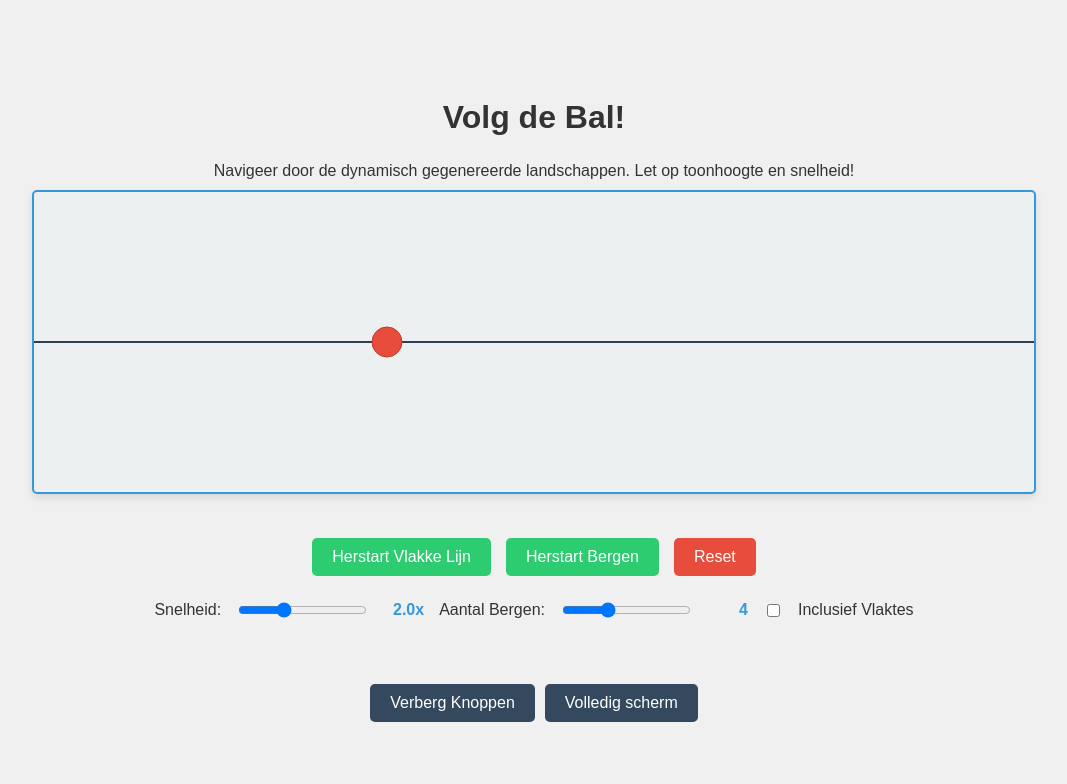
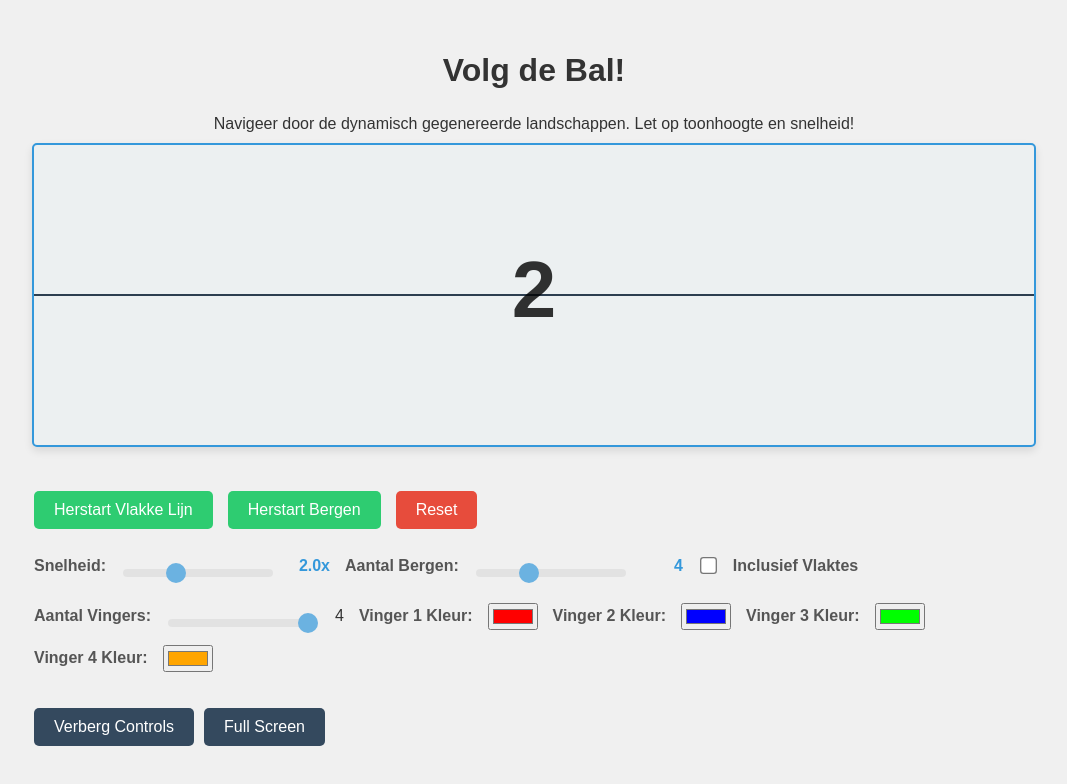
Before and after one commit to FloatingPointError/sisyphus, a plain HTML site: page index.html in a window 1280 px wide. Both pictures are taken after a click on the button "Start Vlakke Lijn". Shown: the whole page, without its empty margins (106-1173 px from the left). Drawn offline with Linux system fonts and the light colour scheme.

Commit message:
Add finger color controls and dynamic ball color based on position

```diff
--- a/app/app.js
+++ b/app/app.js
@@ -1,4 +1,5 @@
 import { domElements } from './elements/index.js';
+import { getBallColor } from './elements/ballColorModule.js';
 
 document.addEventListener('DOMContentLoaded', () => {
     const canvas = domElements.animationCanvas;
@@ -17,52 +18,65 @@ document.addEventListener('DOMContentLoaded', () => {
     const fullscreenButton = document.getElementById('fullscreenButton');
     const controlsContainer = document.getElementById('controlsContainer');
 
-    // Canvas afmetingen (worden nu dynamisch bijgehouden)
+    // Nieuwe controls voor vingerkleuren
+    const numFingersSlider = document.getElementById('numFingersSlider');
+    const currentNumFingersSpan = document.getElementById('currentNumFingers');
+    const fingerColorInputs = [
+        document.getElementById('fingerColor1'),
+        document.getElementById('fingerColor2'),
+        document.getElementById('fingerColor3'),
+        document.getElementById('fingerColor4')
+    ];
+
     let canvasWidth = canvas.width;
     let canvasHeight = canvas.height;
 
-    // Bal eigenschappen
+    function setCanvasWidthCssVariable() {
+        document.documentElement.style.setProperty('--canvas-width', `${canvas.clientWidth}px`);
+    }
+
     const ballRadius = 15;
     let ballX = ballRadius;
     let ballY = canvasHeight / 2;
     let ballSpeed = parseFloat(speedSlider.value);
     let animationId = null;
+    let countdownIntervalId = null;
 
-    // Lijn eigenschappen
     const lineWidth = 2;
     const lineColor = '#2c3e50';
 
-    // --- Definieer de paden ---
-    // Pad voor de vlakke lijn (Y blijft constant)
     const flatPath = {
         points: [{ x: 0, y: canvasHeight / 2 }, { x: canvasWidth, y: canvasHeight / 2 }],
-        curves: [] // Deze wordt later gevuld door generateMountainPath voor de vlakke lijn
+        curves: []
     };
-    // Initialize flatPath.curves for the plain line immediately after canvasWidth/Height are known
+
+    function initializeFlatPathCurves() {
+        flatPath.points = [{ x: 0, y: canvasHeight / 2 }, { x: canvasWidth, y: canvasHeight / 2 }];
         flatPath.curves = [{
             p0: { x: 0, y: flatPath.points[0].y },
-        p1: { x: canvasWidth / 2, y: flatPath.points[0].y }, // Control point op dezelfde Y
+            p1: { x: canvasWidth / 2, y: flatPath.points[0].y },
             p2: { x: canvasWidth, y: flatPath.points[0].y }
         }];
+    }
+    initializeFlatPathCurves();
 
+    let currentPathData = flatPath;
+    let isCountingDown = false;
+    let countdownValue = 4;
 
-    let currentPathData = flatPath; // Start met de vlakke lijn
+    // ... (getPointOnBezier, getYForX, generateMountainPath - deze blijven ongewijzigd) ...
 
-    // Functie om een punt op een kwadratische Bezier curve te berekenen
     function getPointOnBezier(t, p0, p1, p2) {
         const x = Math.pow(1 - t, 2) * p0.x + 2 * (1 - t) * t * p1.x + Math.pow(t, 2) * p2.x;
         const y = Math.pow(1 - t, 2) * p0.y + 2 * (1 - t) * t * p1.y + Math.pow(t, 2) * p2.y;
         return { x, y };
     }
 
-    // Functie om de Y-positie van de bal te berekenen op basis van zijn X-positie
-    // Dit gebruikt nu de voorgedefinieerde Bezier curve segmenten
     function getYForX(x, pathData) {
         if (!pathData || !pathData.curves || pathData.curves.length === 0) {
-            return canvasHeight / 2; // Valback als er geen pad is
+            return canvasHeight / 2;
         }
 
-        // Deel het segment in kleine stapjes en zoek de t die het dichtst bij x komt
         const numSteps = 100;
 
         for (let i = 0; i < pathData.curves.length; i++) {
@@ -72,12 +86,10 @@ document.addEventListener('DOMContentLoaded', () => {
             let closestT = 0;
             let smallestDiff = Infinity;
 
-            // Check of de x-positie van de bal binnen de X-grenzen van deze curve valt
-            // (Dit is een vereenvoudiging, want Bezier curves kunnen buiten hun ankerpunten komen)
             const curveMinX = Math.min(p0.x, p1.x, p2.x);
             const curveMaxX = Math.max(p0.x, p1.x, p2.x);
 
-            if (x >= curveMinX - 1 && x <= curveMaxX + 1) { // Kleine marge toevoegen
+            if (x >= curveMinX - 1 && x <= curveMaxX + 1) {
                 for (let step = 0; step <= numSteps; step++) {
                     const currentT = step / numSteps;
                     const pointOnCurve = getPointOnBezier(currentT, p0, p1, p2);
@@ -93,14 +105,12 @@ document.addEventListener('DOMContentLoaded', () => {
             }
         }
 
-        // Als x buiten alle curves valt (bijv. aan het begin/einde), blijf dan op de start/eind Y
         if (x < pathData.points[0].x) return pathData.points[0].y;
         if (x > pathData.points[pathData.points.length - 1].x) return pathData.points[pathData.points.length - 1].y;
 
-        return canvasHeight / 2; // Valback
+        return canvasHeight / 2;
     }
 
-    // --- Aangepaste functie: Genereer een willekeurig bergpad met ronde toppen ---
     function generateMountainPath(numSegments, includePlateaus) {
         const generatedPoints = [];
         const curves = [];
@@ -110,7 +120,6 @@ document.addEventListener('DOMContentLoaded', () => {
         const segmentWidth = canvasWidth / numSegments;
         const plateauChance = 0.3;
 
-        // Startpunt van het hele pad
         generatedPoints.push({ x: 0, y: canvasHeight / 2 });
 
         for (let i = 0; i < numSegments; i++) {
@@ -143,21 +152,18 @@ document.addEventListener('DOMContentLoaded', () => {
             p0 = endPointOfCurve;
         }
 
-        // Speciale afhandeling voor vlakke lijn: als er maar twee punten zijn (start en eind),
-        // maak dan een enkele Bezier curve die een rechte lijn voorstelt.
-        if (generatedPoints.length === 2) {
+        if (generatedPoints.length === 2 && !includePlateaus) {
             curves.push({
                 p0: generatedPoints[0],
-                p1: { x: (generatedPoints[0].x + generatedPoints[1].x) / 2, y: generatedPoints[0].y }, // Controlepunt op dezelfde Y
+                p1: { x: (generatedPoints[0].x + generatedPoints[1].x) / 2, y: generatedPoints[0].y },
                 p2: generatedPoints[1]
             });
         }
 
-
         return { points: generatedPoints, curves: curves };
     }
 
-    // Functie om de bal en de lijn te tekenen (nu met Bezier curves)
+    // Functie om de bal en de lijn te tekenen, en nu ook de countdown en de dynamische balkleur
     function draw() {
         ctx.clearRect(0, 0, canvasWidth, canvasHeight);
 
@@ -173,17 +179,34 @@ document.addEventListener('DOMContentLoaded', () => {
             ctx.stroke();
         }
 
-        // Teken de bal
+        // Teken de bal ALLEEN als de countdown NIET loopt
+        if (!isCountingDown) {
+            // Haal de huidige instellingen op voor de bal kleur
+            const numFingers = parseInt(numFingersSlider.value);
+            const selectedFingerColors = fingerColorInputs.map(input => input.value);
+
+            // Gebruik de geïmporteerde functie om de balkleur te krijgen
+            const ballColor = getBallColor(ballY, canvasHeight, numFingers, selectedFingerColors);
+
             ctx.beginPath();
             ctx.arc(ballX, ballY, ballRadius, 0, Math.PI * 2);
-        ctx.fillStyle = '#e74c3c';
+            ctx.fillStyle = ballColor; // Gebruik de dynamische kleur
             ctx.fill();
-        ctx.strokeStyle = '#c0392b';
+            ctx.strokeStyle = '#c0392b'; // Randkleur blijft hetzelfde
             ctx.lineWidth = 1;
             ctx.stroke();
         }
 
-    // Functie om de balpositie te updaten
+        // Teken de countdown timer
+        if (isCountingDown) {
+            ctx.fillStyle = 'rgba(0, 0, 0, 0.8)';
+            ctx.font = 'bold 80px Arial';
+            ctx.textAlign = 'center';
+            ctx.textBaseline = 'middle';
+            ctx.fillText(countdownValue, canvasWidth / 2, canvasHeight / 2);
+        }
+    }
+
     function update() {
         ballX += ballSpeed;
 
@@ -194,32 +217,49 @@ document.addEventListener('DOMContentLoaded', () => {
         ballY = getYForX(ballX, currentPathData);
     }
 
-    // De animatieloop
     function animate() {
+        if (!isCountingDown) {
             update();
+        }
         draw();
         animationId = requestAnimationFrame(animate);
     }
 
-    // Functie om de animatie te starten met een specifiek pad
-    function startAnimation(pathData) {
+    function startAnimationOrCountdown(pathData) {
         cancelAnimationFrame(animationId);
+        clearInterval(countdownIntervalId);
         animationId = null;
         currentPathData = pathData;
         resetBall();
+        updateButtonLabels();
+
+        isCountingDown = true;
+        countdownValue = 4;
+        draw();
+
+        const beatInterval = 1200;
+
+        countdownIntervalId = setInterval(() => {
+            countdownValue--;
+            if (countdownValue > 0) {
+                draw();
+            } else {
+                clearInterval(countdownIntervalId);
+                isCountingDown = false;
                 animate();
-        updateButtonLabels();
+            }
+        }, beatInterval);
     }
 
-    // Functie om de bal te resetten naar de startpositie van het huidige pad
     function resetBall() {
+        cancelAnimationFrame(animationId);
+        clearInterval(countdownIntervalId);
+        isCountingDown = false;
         ballX = ballRadius;
-        // Zorg ervoor dat ballY ook correct gezet wordt bij reset
         ballY = getYForX(ballX, currentPathData);
         draw();
     }
 
-    // Update de teksten op de startknoppen
     function updateButtonLabels() {
         startButton.textContent = "Herstart Vlakke Lijn";
         generateMountainsButton.textContent = "Herstart Bergen";
@@ -227,19 +267,17 @@ document.addEventListener('DOMContentLoaded', () => {
 
     // --- Event Listeners voor de knoppen en sliders ---
     startButton.addEventListener('click', () => {
-        startAnimation(flatPath);
+        startAnimationOrCountdown(flatPath);
     });
 
     generateMountainsButton.addEventListener('click', () => {
         const numMountains = parseInt(numMountainsSlider.value);
         const includePlateaus = includePlateausCheckbox.checked;
         const newMountainPathData = generateMountainPath(numMountains, includePlateaus);
-        startAnimation(newMountainPathData);
+        startAnimationOrCountdown(newMountainPathData);
     });
 
     resetButton.addEventListener('click', () => {
-        cancelAnimationFrame(animationId);
-        animationId = null;
         resetBall();
         startButton.textContent = "Start Vlakke Lijn";
         generateMountainsButton.textContent = "Genereer & Start Bergen";
@@ -254,7 +292,25 @@ document.addEventListener('DOMContentLoaded', () => {
         currentNumMountainsSpan.textContent = numMountainsSlider.value;
     });
 
-    // --- Nieuwe Event Listeners voor togglen controls en fullscreen ---
+    // Nieuwe event listener voor aantal vingers slider
+    numFingersSlider.addEventListener('input', () => {
+        currentNumFingersSpan.textContent = numFingersSlider.value;
+        // Forceer een hertekening zodat de balkleur direct update als de bal al beweegt
+        if (!isCountingDown && animationId) {
+            draw();
+        }
+    });
+
+    // Event listeners voor de kleur inputvelden
+    fingerColorInputs.forEach(input => {
+        input.addEventListener('input', () => {
+            // Forceer een hertekening zodat de balkleur direct update als de bal al beweegt
+            if (!isCountingDown && animationId) {
+                draw();
+            }
+        });
+    });
+
 
     toggleControlsButton.addEventListener('click', () => {
         controlsContainer.classList.toggle('hidden');
@@ -275,46 +331,33 @@ document.addEventListener('DOMContentLoaded', () => {
         }
     });
 
-    // Pas canvas afmetingen aan bij (de)activeren fullscreen
     document.addEventListener('fullscreenchange', () => {
         if (document.fullscreenElement) {
             appContainer.classList.add('fullscreen');
-            // Pas canvas afmetingen aan voor fullscreen
-            canvasWidth = window.innerWidth * 0.95; // Bijna volle breedte
-            canvasHeight = window.innerHeight * 0.80; // Bijna volle hoogte
+            canvasWidth = window.innerWidth * 0.95;
+            canvasHeight = window.innerHeight * 0.80;
+        } else {
+            appContainer.classList.remove('fullscreen');
+            canvasWidth = 1000;
+            canvasHeight = 300;
+        }
         canvas.width = canvasWidth;
         canvas.height = canvasHeight;
-            resetBall(); // Reset de balpositie en herteken de lijn op de nieuwe schaal
+        setCanvasWidthCssVariable();
+
+        if (currentPathData === flatPath) {
+            initializeFlatPathCurves();
+            currentPathData = flatPath;
         } else {
-            appContainer.classList.remove('fullscreen');
-            // Herstel canvas afmetingen naar initieel
-            canvasWidth = 1000;
-            canvasHeight = 300;
-            canvas.width = canvasWidth;
-            canvas.height = canvasHeight;
-            resetBall(); // Reset de balpositie en herteken de lijn
-        }
-        // Forceer een hergeneratie van het bergpad om aan de nieuwe afmetingen aan te passen
-        if (currentPathData !== flatPath) { // Alleen als het geen vlakke lijn is
             const numMountains = parseInt(numMountainsSlider.value);
             const includePlateaus = includePlateausCheckbox.checked;
             const newMountainPathData = generateMountainPath(numMountains, includePlateaus);
             currentPathData = newMountainPathData;
-        } else {
-             // Zorg dat flatPath ook de juiste canvas afmetingen gebruikt
-            flatPath.points = [{ x: 0, y: canvasHeight / 2 }, { x: canvasWidth, y: canvasHeight / 2 }];
-            flatPath.curves = [{
-                p0: { x: 0, y: flatPath.points[0].y },
-                p1: { x: canvasWidth / 2, y: flatPath.points[0].y },
-                p2: { x: canvasWidth, y: flatPath.points[0].y }
-            }];
-            currentPathData = flatPath;
         }
-        // Na aanpassing van de afmetingen en paden, herteken.
+        resetBall();
+    });
+
+    // --- Initialisatie bij het laden van de pagina ---
+    setCanvasWidthCssVariable();
     draw();
 });
-
-
-    // Initial tekening bij het laden van de pagina
-    draw();
-});
--- /dev/null
+++ b/app/elements/ballColorModule.js
@@ -0,0 +1,79 @@
+// ballColorModule.js
+
+// Functie om de RGB-componenten van een hex-kleurstring te converteren naar een object
+function hexToRgb(hex) {
+    const r = parseInt(hex.substring(1, 3), 16);
+    const g = parseInt(hex.substring(3, 5), 16);
+    const b = parseInt(hex.substring(5, 7), 16);
+    return { r, g, b };
+}
+
+// Functie om een RGB-object te converteren naar een CSS RGB string
+function rgbToCss(rgb) {
+    return `rgb(${Math.round(rgb.r)}, ${Math.round(rgb.g)}, ${Math.round(rgb.b)})`;
+}
+
+/**
+ * Berekent de kleur van de bal op basis van zijn Y-positie, het aantal vingers,
+ * de canvashoogte en de kleuren die zijn toegewezen aan elke vinger.
+ * De kleur is een graduele overgang tussen de kleuren van de actieve vingers.
+ *
+ * @param {number} ballY De huidige Y-positie van de bal.
+ * @param {number} canvasHeight De hoogte van het canvas.
+ * @param {number} numFingers Het aantal actieve vingers (1-4).
+ * @param {string[]} fingerColors Een array met hex-kleurstrings voor elke vinger [Vinger1, Vinger2, Vinger3, Vinger4].
+ * @returns {string} De berekende RGB-kleurstring (e.g., "rgb(255, 0, 128)").
+ */
+export function getBallColor(ballY, canvasHeight, numFingers, fingerColors) {
+    if (numFingers < 1 || numFingers > 4 || !fingerColors || fingerColors.length === 0) {
+        return '#e74c3c'; // Fallback naar rode bal
+    }
+
+    // Bereken het 'toongedeelte' van het canvas
+    // De bal beweegt tussen 10% en 90% van de canvashoogte.
+    // Dit correleert met minHeight en maxHeight in generateMountainPath.
+    const playableHeightStart = canvasHeight * 0.1;
+    const playableHeightEnd = canvasHeight * 0.9;
+    const playableHeightRange = playableHeightEnd - playableHeightStart;
+
+    // Normaliseer de balY-positie naar een waarde tussen 0 en 1,
+    // waarbij 0 = laagste toon (hoogste Y), 1 = hoogste toon (laagste Y).
+    // Let op: Y-coördinaten in Canvas zijn omgekeerd (hogere Y is lager op scherm).
+    let normalizedY = (ballY - playableHeightStart) / playableHeightRange;
+    normalizedY = Math.max(0, Math.min(1, normalizedY)); // Zorg dat het tussen 0 en 1 blijft
+
+    // Omkeren zodat 0 bovenaan (hoge toon) is en 1 onderaan (lage toon) is.
+    // Vinger 1 is voor de hoge noten (bovenaan), vinger N voor de lage noten (onderaan).
+    // Dus 0 = vinger 1, 1 = vinger N.
+    normalizedY = 1 - normalizedY;
+
+
+    // Bepaal het 'vingersegment' waar de bal zich bevindt
+    // Bij 4 vingers: 0.0-0.25 (Vinger 1), 0.25-0.50 (Vinger 2), 0.50-0.75 (Vinger 3), 0.75-1.0 (Vinger 4)
+    const segmentSize = 1 / numFingers;
+    const currentFingerIndex = Math.floor(normalizedY / segmentSize); // 0-indexed
+
+    // Bepaal de kleuren van de twee vingers waartussen geïnterpoleerd wordt
+    const startFingerColorIndex = Math.min(currentFingerIndex, numFingers - 1); // Zorg dat we niet buiten de array gaan
+    const endFingerColorIndex = Math.min(currentFingerIndex + 1, numFingers - 1);
+
+    const color1Hex = fingerColors[startFingerColorIndex];
+    const color2Hex = fingerColors[endFingerColorIndex];
+
+    const rgb1 = hexToRgb(color1Hex);
+    const rgb2 = hexToRgb(color2Hex);
+
+    // Bereken de progressie binnen het huidige vingersegment (0 tot 1)
+    let progressInSegment = (normalizedY - (currentFingerIndex * segmentSize)) / segmentSize;
+    // Als we aan het laatste segment zijn en er is maar 1 vinger, dan is er geen overgang
+    if (numFingers === 1) {
+        progressInSegment = 0; // Geen overgang
+    }
+
+    // Interpolatie van RGB-waarden
+    const r = rgb1.r + (rgb2.r - rgb1.r) * progressInSegment;
+    const g = rgb1.g + (rgb2.g - rgb1.g) * progressInSegment;
+    const b = rgb1.b + (rgb2.b - rgb1.b) * progressInSegment;
+
+    return rgbToCss({ r, g, b });
+}
--- a/index.html
+++ b/index.html
@@ -7,18 +7,21 @@
     <link rel="stylesheet" href="styles/style.css">
 </head>
 <body>
-    <div id="appContainer"> <h1>Volg de Bal!</h1>
+        <div id="appContainer">
+        <h1>Volg de Bal!</h1>
         <p>Navigeer door de dynamisch gegenereerde landschappen. Let op toonhoogte en snelheid!</p>
 
         <canvas id="animationCanvas" width="1000" height="300"></canvas>
 
         <div id="controlsContainer" class="visible">
-            <div class="controls-group"> <button id="startButton">Start Vlakke Lijn</button>
+            <div class="controls-group">
+                <button id="startButton">Start Vlakke Lijn</button>
                 <button id="generateMountainsButton">Genereer & Start Bergen</button>
                 <button id="resetButton">Reset</button>
             </div>
 
-            <div class="controls-group"> <label for="speedSlider">Snelheid:</label>
+            <div class="controls-group">
+                <label for="speedSlider">Snelheid:</label>
                 <input type="range" id="speedSlider" min="0.5" max="5" value="2" step="0.1">
                 <span id="currentSpeed">2.0x</span>
 
@@ -29,10 +32,21 @@
                 <input type="checkbox" id="includePlateausCheckbox">
                 <label for="includePlateausCheckbox">Inclusief Vlaktes</label>
             </div>
+
+            <div class="controls-group"> <label for="numFingersSlider">Aantal Vingers:</label>
+                <input type="range" id="numFingersSlider" min="1" max="4" value="4" step="1">
+                <span id="currentNumFingers">4</span>
+
+                <label for="fingerColor1">Vinger 1 Kleur:</label>
+                <input type="color" id="fingerColor1" value="#FF0000"> <label for="fingerColor2">Vinger 2 Kleur:</label>
+                <input type="color" id="fingerColor2" value="#0000FF"> <label for="fingerColor3">Vinger 3 Kleur:</label>
+                <input type="color" id="fingerColor3" value="#00FF00"> <label for="fingerColor4">Vinger 4 Kleur:</label>
+                <input type="color" id="fingerColor4" value="#FFA500"> </div>
         </div>
 
-        <div class="app-buttons"> <button id="toggleControlsButton">Verberg Knoppen</button>
-            <button id="fullscreenButton">Volledig scherm</button>
+        <div class="app-buttons">
+            <button id="toggleControlsButton">Verberg Controls</button>
+            <button id="fullscreenButton">Full Screen</button>
         </div>
     </div>
 
--- a/styles/style.css
+++ b/styles/style.css
@@ -106,20 +106,20 @@ canvas {
 .controls-group {
     display: flex;
     flex-wrap: wrap; /* Laat items naar de volgende regel springen indien nodig */
-    justify-content: center; /* Centreer de items in de groep */
+    justify-content: left; /* Centreer de items in de groep */
     align-items: center;
     gap: 15px; /* Ruimte tussen de items binnen een groep */
-    margin-bottom: 1.5rem; /* Ruimte onder de groep */
+    /* margin-bottom: 1.5rem; Ruimte onder de groep */
     margin-top: 1.5rem; /* Ruimte boven de groep */
 }
 
-.controls label {
+.controls-group label {
     font-weight: bold;
     color: #555;
     /* Geen margin-left hier, de gap op controls-group regelt dit */
 }
 
-.controls input[type="range"] {
+.controls-group input[type="range"] {
     width: 150px;
     -webkit-appearance: none;
     height: 8px;
@@ -128,14 +128,15 @@ canvas {
     outline: none;
     opacity: 0.7;
     transition: opacity 0.2s;
+    margin-top: 1rem; /* Ruimte tussen label en slider */
 }
 
-.controls input[type="range"]:hover {
+.controls-group input[type="range"]:hover {
     opacity: 1;
 }
 
 
-.controls input[type="range"]::-webkit-slider-thumb {
+.controls-group input[type="range"]::-webkit-slider-thumb {
     -webkit-appearance: none;
     appearance: none;
     width: 20px;
@@ -146,7 +147,7 @@ canvas {
     transition: background-color 0.3s ease;
 }
 
-.controls input[type="range"]::-moz-range-thumb {
+.controls-group input[type="range"]::-moz-range-thumb {
     width: 20px;
     height: 20px;
     border-radius: 50%;
@@ -155,13 +156,46 @@ canvas {
     transition: background-color 0.3s ease;
 }
 
-.controls input[type="range"]::-moz-range-thumb:hover {
+.controls-group input[type="range"]::-moz-range-thumb:hover {
     background-color: #2980b9;
 }
 
-.controls input[type="checkbox"] {
+.controls-group input[type="checkbox"] {
     /* Geen margin-left hier, de gap op controls-group regelt dit */
     transform: scale(1.3);
+}
+
+/* Voeg toe aan de .controls-group sectie of apart */
+.controls input[type="color"] {
+    -webkit-appearance: none;
+    -moz-appearance: none;
+    appearance: none;
+    width: 40px; /* Kleinere breedte */
+    height: 25px; /* Kleinere hoogte */
+    background-color: transparent;
+    border: 1px solid #ccc;
+    padding: 0;
+    cursor: pointer;
+    border-radius: 3px;
+    vertical-align: middle; /* Zorgt voor betere uitlijning met labels */
+}
+
+.controls input[type="color"]::-webkit-color-swatch-wrapper {
+    padding: 0;
+}
+
+.controls input[type="color"]::-webkit-color-swatch {
+    border: none;
+    border-radius: 3px;
+}
+
+.controls input[type="color"]::-moz-color-swatch-wrapper {
+    padding: 0;
+}
+
+.controls input[type="color"]::-moz-color-swatch {
+    border: none;
+    border-radius: 3px;
 }
 
 #currentSpeed, #currentNumMountains {
@@ -172,13 +206,14 @@ canvas {
 }
 
 .app-buttons {
-    margin-top: 20px;
+    margin-top: 1rem; /* Ruimte boven de knoppen */
+    margin-bottom: 1.5rem; /* Ruimte onder de knoppen */
     display: flex;
     gap: 10px;
     /* Belangrijk: breedte van het canvas overnemen */
     width: var(--canvas-width, 1000px); /* Gebruik CSS variabele of fallback naar 1000px */
     max-width: 95vw; /* Zorg dat het niet breder wordt dan het viewport */
-    justify-content: center; /* Centreer de knoppen binnen deze container */
+    justify-content: left; /* Centreer de knoppen binnen deze container */
 }
 
 .app-buttons button {
```
Lines whose indentation alone changed are shown as unchanged.
